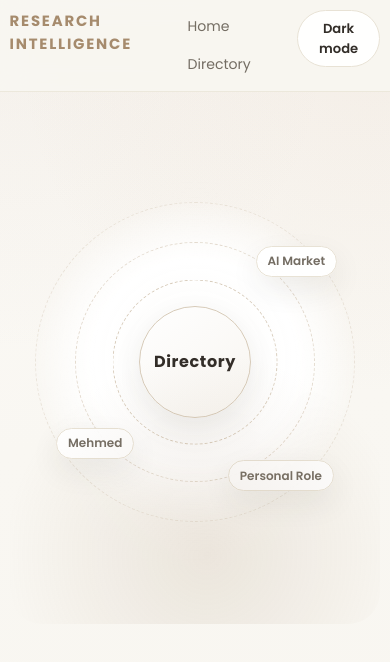
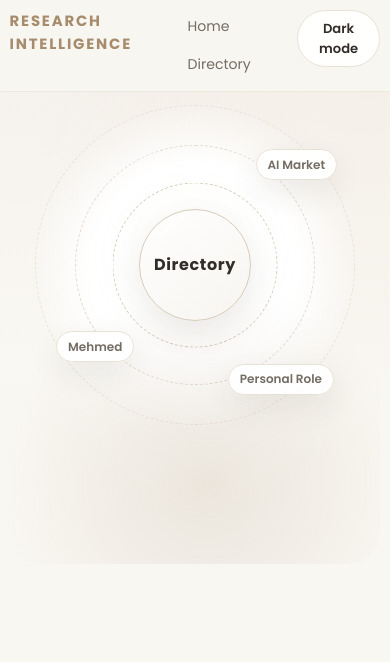
Before and after one commit to msarmadktk/intelligent-hub, a Next.js app: page / in a window 390 px wide. Shown: the top 662 px of the page. Built offline with nearby package versions, Linux system fonts and the light colour scheme.

Commit message:
Direcotry made clickable

```diff
--- a/src/app/globals.css
+++ b/src/app/globals.css
@@ -156,6 +156,11 @@ a {
   width: min(1120px, calc(100% - 2rem));
   margin: 0 auto;
   padding: 2rem 0 4rem;
+}
+
+.home-page-shell {
+  padding-top: 0.75rem;
+  padding-bottom: 2.75rem;
 }
 
 .panel {
@@ -463,13 +468,13 @@ html[data-theme="dark"] .panel {
 
 .home-visual {
   display: flex;
-  align-items: center;
+  align-items: flex-start;
   justify-content: center;
   min-height: 280px;
 }
 
 .home-visual-expanded {
-  min-height: 680px;
+  min-height: 620px;
 }
 
 .home-orbit {
@@ -515,6 +520,8 @@ html[data-theme="dark"] .panel {
   font-weight: 700;
   letter-spacing: 0.04em;
   box-shadow: var(--shadow);
+  z-index: 3;
+  cursor: pointer;
 }
 
 .home-orbit-core-link {
@@ -537,6 +544,7 @@ html[data-theme="dark"] .panel {
   transform: translate(-50%, -50%);
   border-radius: 50%;
   border: 1px dashed color-mix(in srgb, var(--teal) 26%, var(--border));
+  pointer-events: none;
 }
 
 .home-orbit-ring-one {
@@ -581,6 +589,7 @@ html[data-theme="dark"] .panel {
   font-size: 0.82rem;
   font-weight: 600;
   box-shadow: var(--shadow);
+  z-index: 3;
 }
 
 .home-orbit-link {
@@ -642,7 +651,7 @@ html[data-theme="dark"] .panel {
   }
 
   .home-visual-expanded {
-    min-height: 500px;
+    min-height: 460px;
   }
 
   .home-orbit {
--- a/src/app/page.tsx
+++ b/src/app/page.tsx
@@ -20,7 +20,7 @@ const homeTopics = [
 
 export default function Home() {
   return (
-    <main className="page-shell">
+    <main className="page-shell home-page-shell">
       <section className="home-hero fade-up overflow-hidden">
         <div className="home-visual home-visual-expanded p-6 md:p-10">
           <div className="home-orbit home-orbit-expanded">
```
